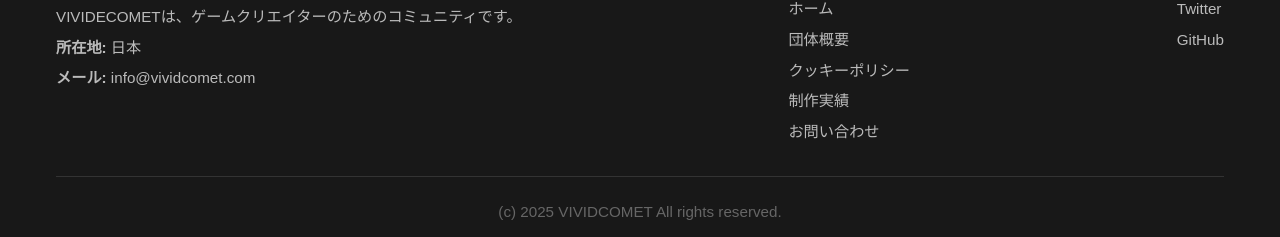
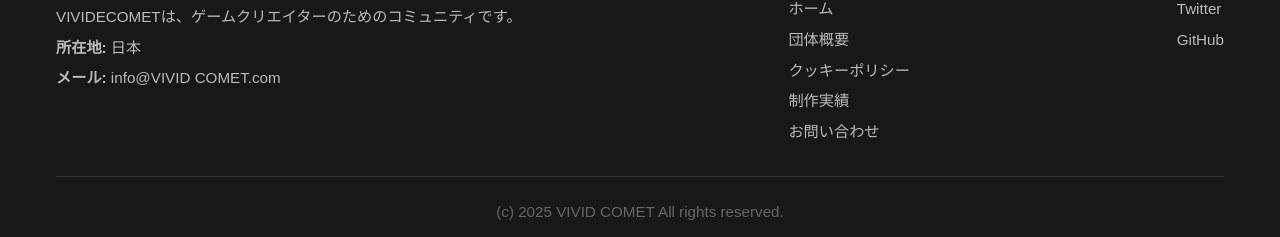
Before and after one commit to VIVIDCOMET/officialHP, a Next.js app: page /about in a window 1280 px wide. Shown: the part 1771-2008 px from the top of the page. Built offline with nearby package versions, Linux system fonts and the light colour scheme.

Commit message:
ブランド名「VIVID COMET」の表記を統一し、関連するコンポーネントの修正を行いました

```diff
--- a/src/customization/About.ts
+++ b/src/customization/About.ts
@@ -22,7 +22,7 @@
     },
   ],
   memberCount: [{ count: "16", label: "メンバー数" }],
-  email: "info@vividcomet.com",
+  email: "info@VIVID COMET.com",
 };
 
 export default About;
--- a/src/customization/Common.ts
+++ b/src/customization/Common.ts
@@ -1,17 +1,17 @@
 export const Common = {
-  siteName: "VIVIDCOMET",
-  orgName: "VIVIDCOMET",
+  siteName: "VIVID COMET",
+  orgName: "VIVID COMET",
   themeColor: "#00a1e9",
   ogpImage: {
     url: "https://vividco-hp.vercel.app/img/icon.png",
     width: 1200,
     height: 630,
-    alt: "VIVIDCOMET OG Image",
+    alt: "VIVID COMET OG Image",
   },
   favicon: "/favicon.ico",
   twitter: {
     card: "summary",
-    title: "VIVIDCOMET - ゲームクリエイターのためのコミュニティ",
+    title: "VIVID COMET - ゲームクリエイターのためのコミュニティ",
     description: "ゲームクリエイターのためのコミュニティ",
     site: "@VIVID_COMET",
     creator: "@yuito_it_",
--- a/src/customization/Footer.ts
+++ b/src/customization/Footer.ts
@@ -1,10 +1,10 @@
 import About from "./About";
 
 export const Footer = {
-  title: "VIVIDCOMET",
+  title: "VIVID COMET",
   logotype: {
     src: "/img/logotype_white.png",
-    alt: "VIVIDCOMET Logo",
+    alt: "VIVID COMET Logo",
     width: 150,
     height: 20,
   },
@@ -40,12 +40,12 @@
       icon: "twitter", // Assuming you have an icon component for Twitter
     },
     {
-      href: "https://github.com/VIVIDCOMET",
+      href: "https://github.com/VIVID COMET",
       label: "GitHub",
       icon: "github", // Assuming you have an icon component for GitHub
     },
   ],
-  copyright: "(c) 2025 VIVIDCOMET All rights reserved.",
+  copyright: "(c) 2025 VIVID COMET All rights reserved.",
 };
 
 export default Footer;
--- a/src/customization/Header.ts
+++ b/src/customization/Header.ts
@@ -1,8 +1,8 @@
 export const Header = {
-  title: "VIVIDCOMET",
+  title: "VIVID COMET",
   logotype: {
     src: "/img/logotype_white.png",
-    alt: "VIVIDCOMET Logo",
+    alt: "VIVID COMET Logo",
     width: 150,
     height: 20,
   },
```
Also changed, not shown: 1 other file (tests, documents, lock files or other folders).
